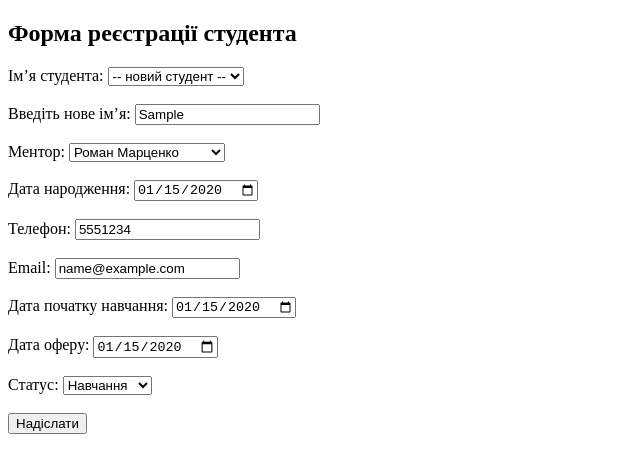
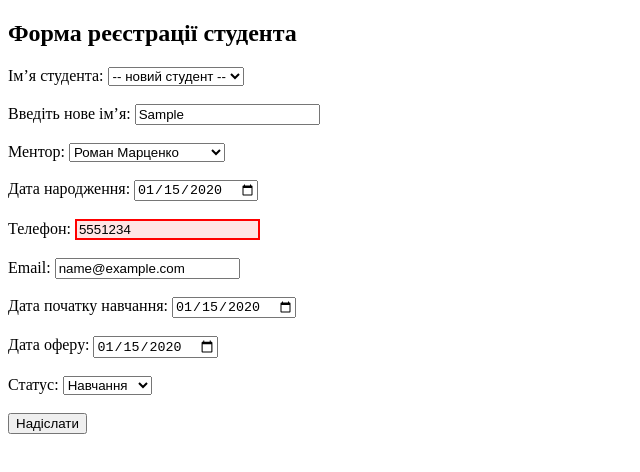
Before and after one commit to RomanMartsenko/skillClan, a website: page public/form.html in a window 1280 px wide. Both pictures are taken after typing "Sample", "2020-01-15", "5551234", "name@example.com", "2020-01-15", "2020-01-15" into the empty fields and a click on the button "Надіслати". Shown: the whole page, without its empty margins (0-640 px from the left). Drawn offline with Linux system fonts and the light colour scheme; no server answers.

Commit message:
додані стилі мінімальні для полів

```diff
--- a/public/form.html
+++ b/public/form.html
@@ -4,6 +4,12 @@
 <head>
   <meta charset="UTF-8" />
   <title>Форма студента</title>
+  <style>
+    .invalid {
+      border: 2px solid red;
+      background: #ffe5e5;
+    }
+  </style>
 </head>
 
 <body>
--- a/public/form.js
+++ b/public/form.js
@@ -1,8 +1,13 @@
 document.addEventListener('DOMContentLoaded', async () => {
+  const form = document.getElementById('studentForm');
   const mentorSelect = document.getElementById('mentor');
   const existingName = document.getElementById('existingName');
   const newNameBlock = document.getElementById('newNameBlock');
   const nameInput = document.getElementById('name');
+  const submitBtn = form.querySelector('button[type="submit"]');
+
+  // Автофокус на перше поле
+  nameInput.focus();
 
   // Завантажити менторів
   try {
@@ -18,12 +23,11 @@ document.addEventListener('DOMContentLoaded', async () => {
     console.error('Не вдалося завантажити менторів:', err);
   }
 
-  // Завантажити вже існуючі імена студентів
+  // Завантажити існуючих студентів
   try {
     const res = await fetch('/form');
     const students = await res.json();
     const uniqueNames = [...new Set(students.map(s => s.name))];
-
     uniqueNames.forEach(name => {
       const option = document.createElement('option');
       option.value = name;
@@ -41,23 +45,43 @@ document.addEventListener('DOMContentLoaded', async () => {
     } else {
       newNameBlock.style.display = 'block';
       nameInput.setAttribute('required', true);
+      nameInput.focus();
     }
   });
 
-  // Основна валідація
+  // Валідація в реальному часі
+  form.querySelectorAll('input, select').forEach(el => {
+    el.addEventListener('input', () => el.classList.remove('invalid'));
+  });
+
   const validateForm = (data) => {
     const errors = [];
 
-    if (!data.name) errors.push("Поле ім’я обов’язкове");
-    if (data.email && !/^[^\s@]+@[^\s@]+\.[^\s@]+$/.test(data.email)) errors.push("Невірний email");
-    if (data.phone && !/^\+?\d{9,15}$/.test(data.phone)) errors.push("Невірний телефон");
-    if (data.birth_date && new Date(data.birth_date) > new Date()) errors.push("Дата народження не може бути в майбутньому");
-    if (data.start_date && data.offer_date && new Date(data.offer_date) < new Date(data.start_date)) errors.push("Дата оферу не може бути раніше початку");
+    if (!data.name) {
+      errors.push({ field: 'name', message: "Ім’я обов’язкове" });
+    }
+
+    if (data.email && !/^[^\s@]+@[^\s@]+\.[^\s@]+$/.test(data.email)) {
+      errors.push({ field: 'email', message: "Невірний формат email" });
+    }
+
+    if (data.phone && !/^\+?\d{9,15}$/.test(data.phone)) {
+      errors.push({ field: 'phone', message: "Телефон має містити 9–15 цифр" });
+    }
+
+    if (data.birth_date && new Date(data.birth_date) > new Date()) {
+      errors.push({ field: 'birth_date', message: "Дата народження не може бути в майбутньому" });
+    }
+
+    if (data.start_date && data.offer_date &&
+        new Date(data.offer_date) < new Date(data.start_date)) {
+      errors.push({ field: 'offer_date', message: "Офер не може бути раніше початку навчання" });
+    }
 
     return errors;
   };
 
-  document.getElementById('studentForm').addEventListener('submit', async (e) => {
+  form.addEventListener('submit', async (e) => {
     e.preventDefault();
 
     const data = {
@@ -71,11 +95,23 @@ document.addEventListener('DOMContentLoaded', async () => {
       status: document.getElementById('status')?.value || null
     };
 
+    // Очистити попередні помилки
+    form.querySelectorAll('.invalid').forEach(el => el.classList.remove('invalid'));
+
     const errors = validateForm(data);
     if (errors.length > 0) {
-      alert("Помилки:\n" + errors.join('\n'));
+      errors.forEach(({ field }) => {
+        const el = document.getElementById(field);
+        if (el) el.classList.add('invalid');
+      });
+
+      alert("Будь ласка, виправ помилки у формі");
       return;
     }
+
+    // UI-зміни кнопки
+    submitBtn.disabled = true;
+    submitBtn.textContent = "Збереження...";
 
     try {
       const res = await fetch('/submit', {
@@ -85,16 +121,22 @@ document.addEventListener('DOMContentLoaded', async () => {
       });
 
       const result = await res.json();
+
       if (result.success) {
         alert('Успішно збережено!');
-        document.getElementById('studentForm').reset();
+        form.reset();
         newNameBlock.style.display = 'block';
+        nameInput.focus();
       } else {
         alert(`Помилка: ${result.error}`);
       }
+
     } catch (err) {
       console.error('Помилка надсилання:', err);
       alert('Не вдалося надіслати форму');
     }
+
+    submitBtn.disabled = false;
+    submitBtn.textContent = "Надіслати";
   });
 });
```
